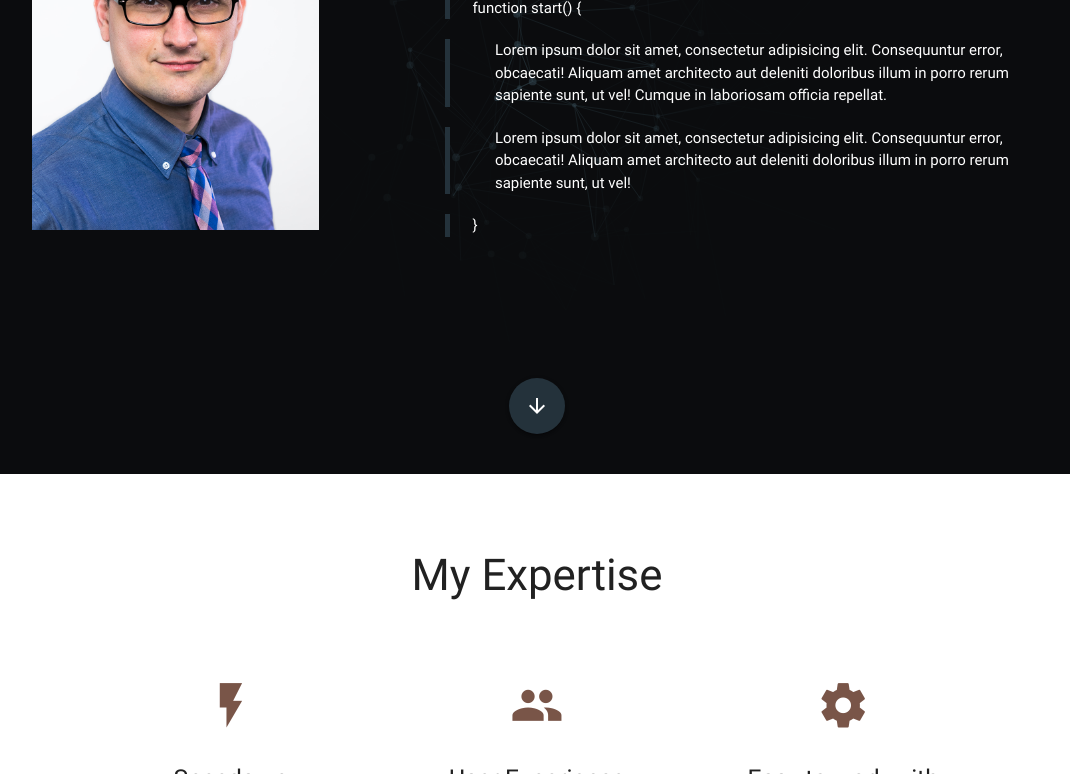
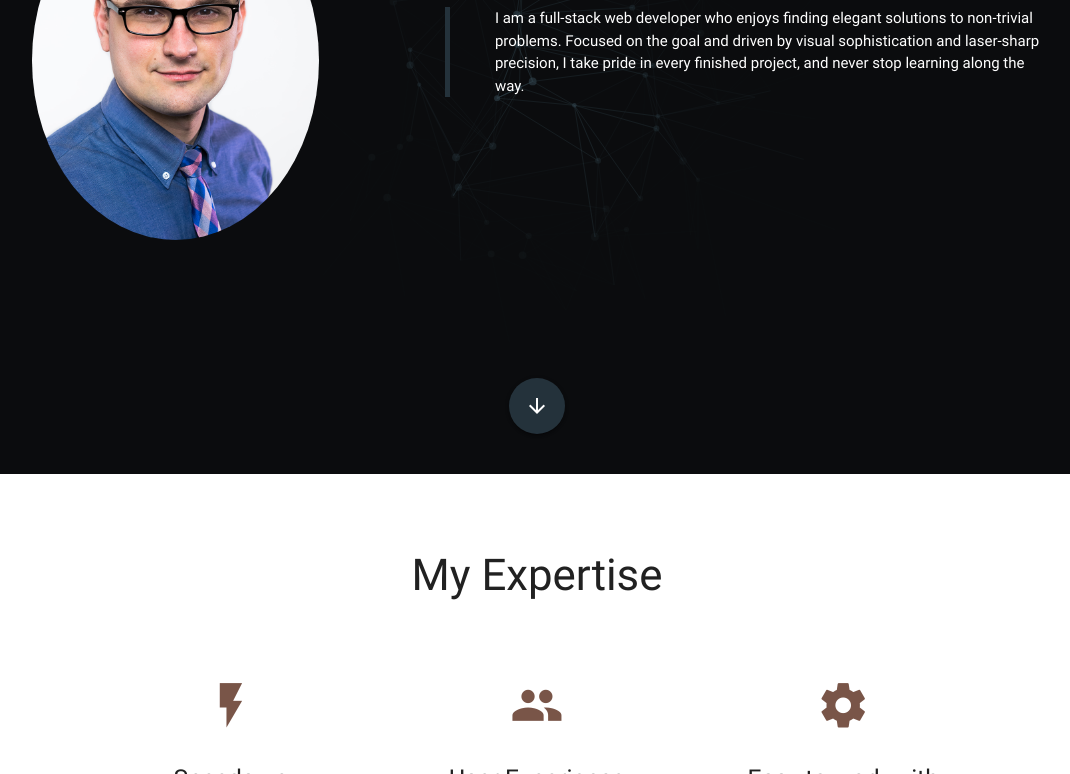
Before and after one commit to Hustlersan/gsd_website, a plain HTML site: page index.html in a window 1280 px wide. Shown: the part 326-1100 px from the top of the page, without its empty margins (103-1173 px from the left). Drawn offline with nearby package versions, Linux system fonts and the light colour scheme.

Commit message:
photo and brandstatement added

```diff
--- a/index.html
+++ b/index.html
@@ -22,12 +22,9 @@
       <div class="hero-container__content">
         <div class="hero-container__about-me">
           <div class="row">
-            <div class="col l3 offset-l1"><img src="img/BusinessHeadshot.jpg" alt="" class="responsive-img"></div>
+            <div class="col l3 offset-l1"><img src="img/BusinessHeadshot.jpg" alt="" class="responsive-img circle"></div>
             <div class="col l6 offset-l1"><h1 class="hero-container__title">Hello, I'm Sandro</h1>
-              <blockquote>function start() {</blockquote>
-              <blockquote class="hero-container__blockquote-indent">  Lorem ipsum dolor sit amet, consectetur adipisicing elit. Consequuntur error, obcaecati! Aliquam amet architecto aut deleniti doloribus illum in porro rerum sapiente sunt, ut vel! Cumque in laboriosam officia repellat.</blockquote>
-              <blockquote class="hero-container__blockquote-indent">  Lorem ipsum dolor sit amet, consectetur adipisicing elit. Consequuntur error, obcaecati! Aliquam amet architecto aut deleniti doloribus illum in porro rerum sapiente sunt, ut vel!</blockquote>
-              <blockquote>}</blockquote>
+              <blockquote class="hero-container__blockquote-indent">  I am a full-stack web developer who enjoys finding elegant solutions to non-trivial problems. Focused on the goal and driven by visual sophistication and laser-sharp precision, I take pride in every finished project, and never stop learning along the way.</blockquote>
 
             </div>
           </div>
```
